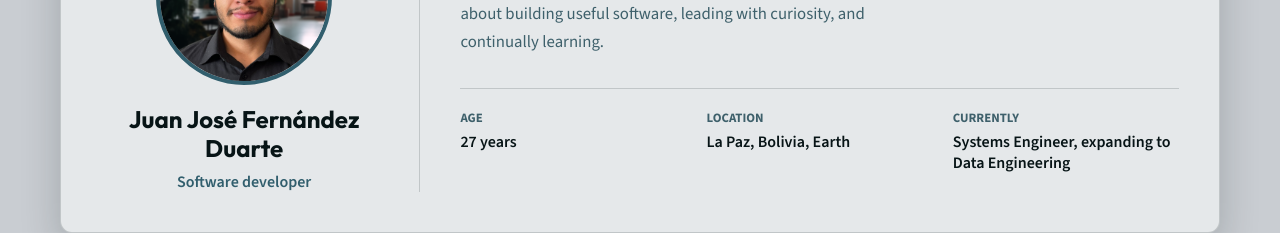
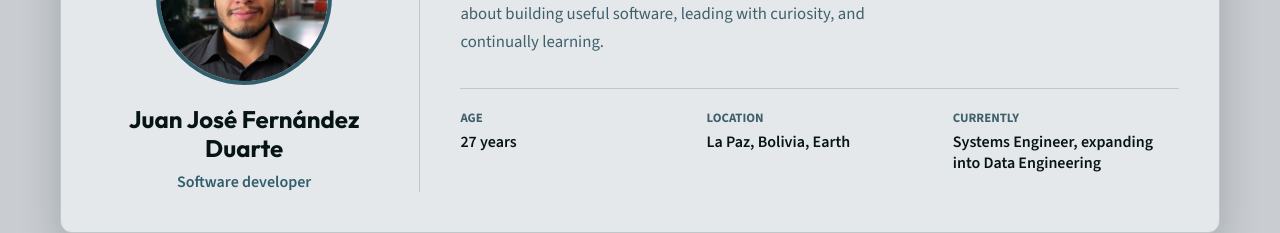
Before and after one commit to JuanJo53/my-web-page, a React app: page / in a window 1280 px wide. Shown: the part 1200-1433 px from the top of the page. Built offline with nearby package versions, Linux system fonts and the light colour scheme; no server answers; the database is empty.

Commit message:
small changes on texts

```diff
--- a/src/pages/aux-pages/ComingSoon.jsx
+++ b/src/pages/aux-pages/ComingSoon.jsx
@@ -5,7 +5,7 @@ import "../../styles/ComingSoon.scss";
 class ComingSoon extends Component {
 	state = {
 		countdown: {
-			futureDate: "2021-06-30 00:00:00"
+			futureDate: "2026-12-30 00:00:00"
 		}
 	};
 	render() {
--- a/src/pages/home/Profile.js
+++ b/src/pages/home/Profile.js
@@ -39,7 +39,7 @@ class Home extends React.Component {
 								</div>
 								<div>
 									<dt>Currently</dt>
-									<dd>Systems Engineer, expanding to Data Engineering</dd>
+									<dd>Systems Engineer, expanding into Data Engineering</dd>
 								</div>
 							</dl>
 						</div>
```
